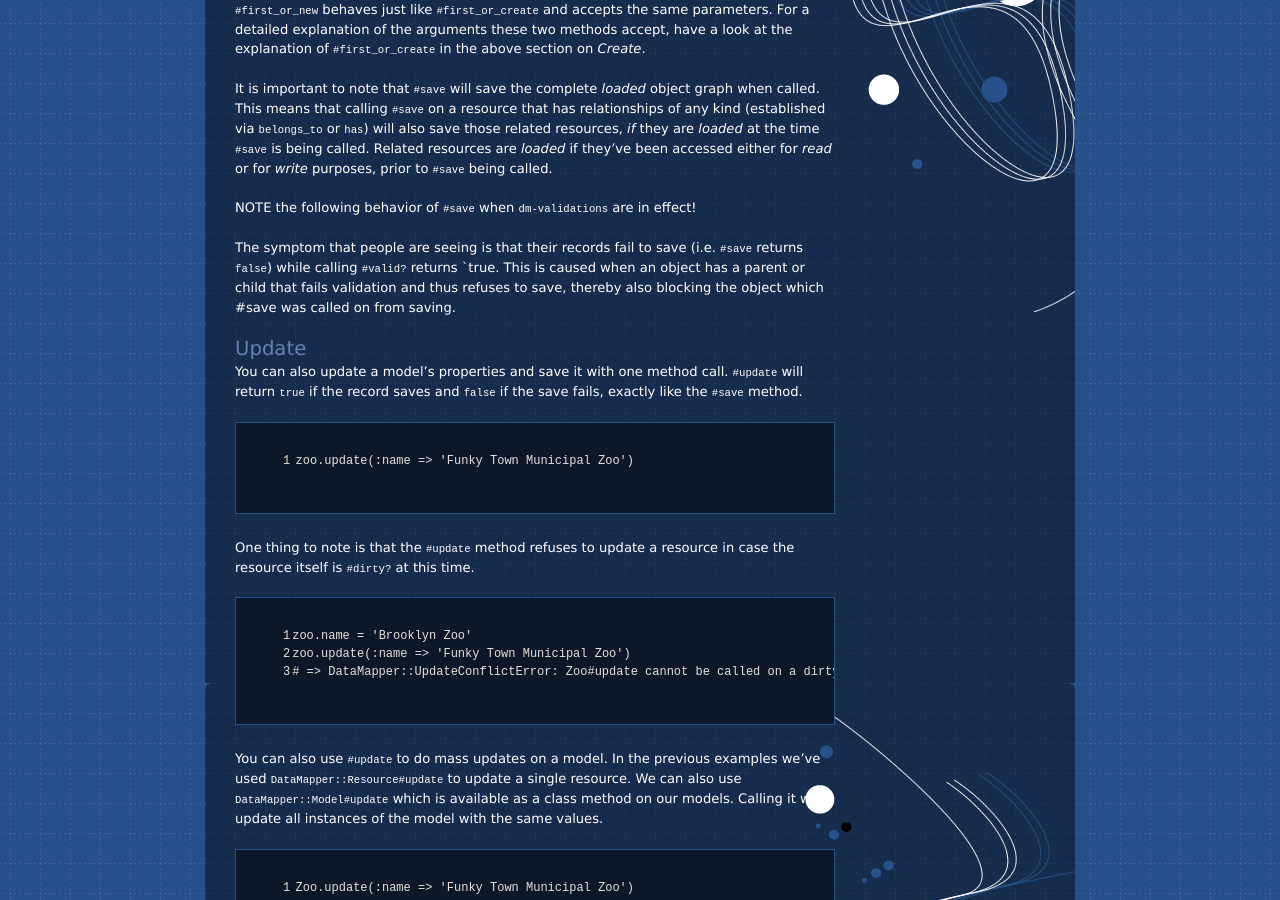
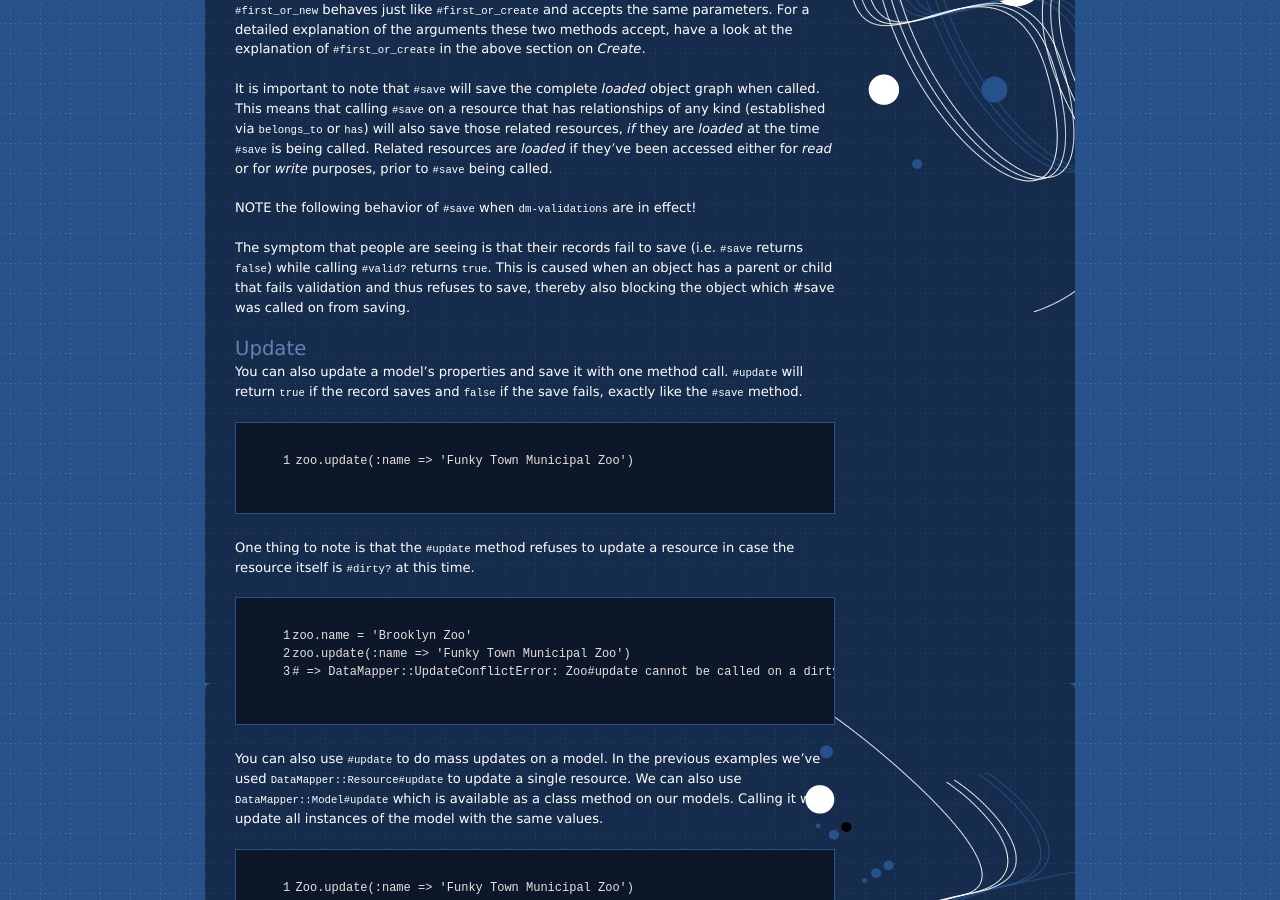
Before and after one commit to datamapper/datamapper.github.com, a Jekyll site: the page built from docs/create_and_destroy.markdown, in a window 1280 px wide and 900 px high, scrolled down 3546 px. Built offline with Jekyll 4.4.1, drawn with Linux system fonts in a browser that asks for light colours.

Commit message:
Fixes bad formatting introduced with previous commit

```diff
--- a/docs/create_and_destroy.markdown
+++ b/docs/create_and_destroy.markdown
@@ -185,7 +185,7 @@ for _read_ or for _write_ purposes, prior to `#save` being called.
 NOTE the following behavior of `#save` when `dm-validations` are in effect!
 
 The symptom that people are seeing is that their records fail to save
-(i.e. `#save` returns `false`) while calling `#valid?` returns `true.
+(i.e. `#save` returns `false`) while calling `#valid?` returns `true`.
 This is caused when an object has a parent or child that fails validation
 and thus refuses to save, thereby also blocking the object which #save
 was called on from saving.
```
